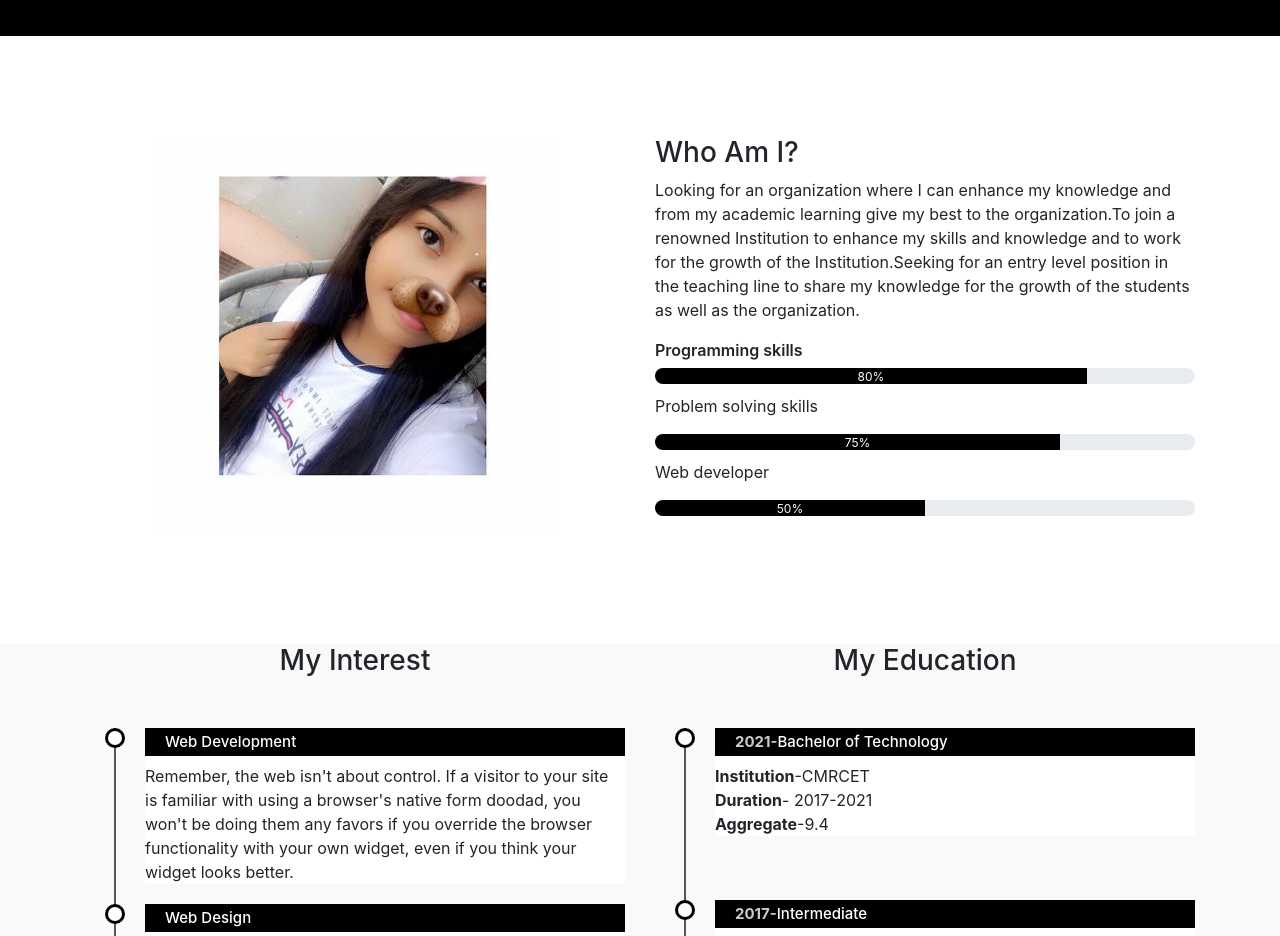
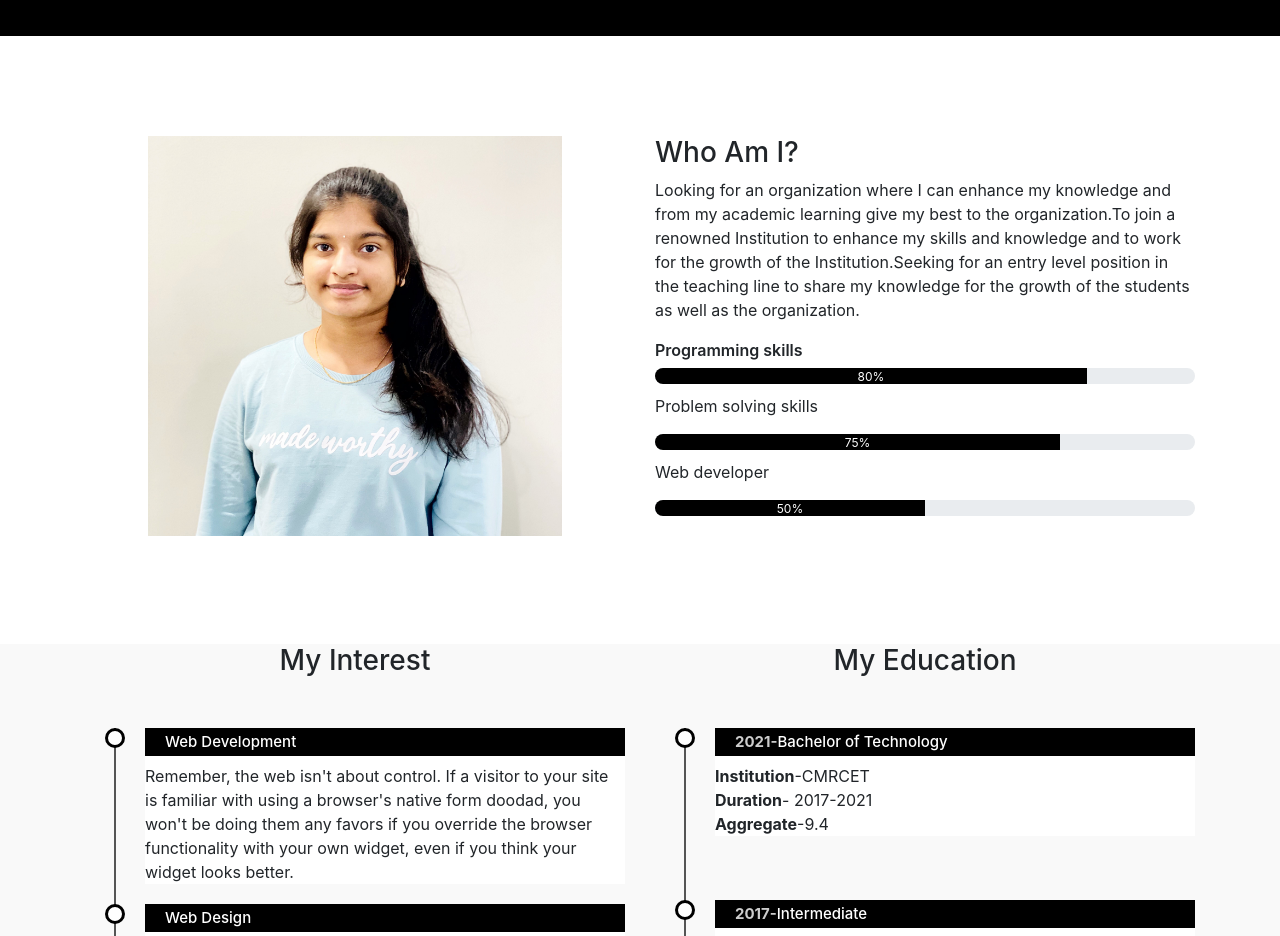
Before and after one commit to mounikakalakonda/profile, a plain HTML site: page index.html in a window 1280 px wide. Shown: the part 820-1756 px from the top of the page. Drawn offline with nearby package versions, Linux system fonts and the light colour scheme.

Commit message:
Update index.html

```diff
--- a/index.html
+++ b/index.html
@@ -49,7 +49,7 @@
        <div class="about container" id ="about">
         <div class="row">
            <div class= "col-md-6 text-center">
-               <img src="mounika.jpeg" class="profile-img">
+               <img src="mounika.jpg" class="profile-img">
            </div>
               <div class="col-md-6">
                <h3>Who Am I?</h3>
```
